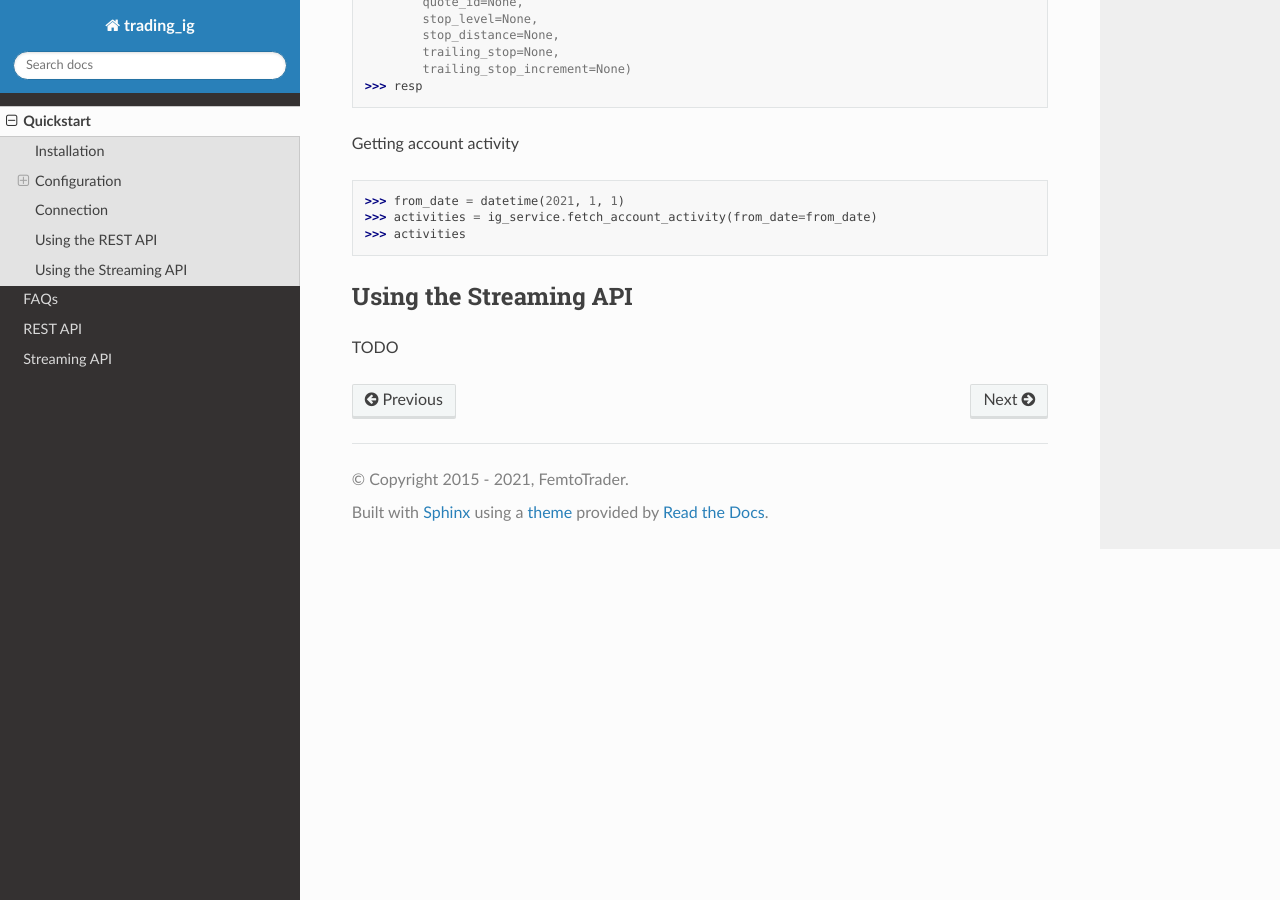
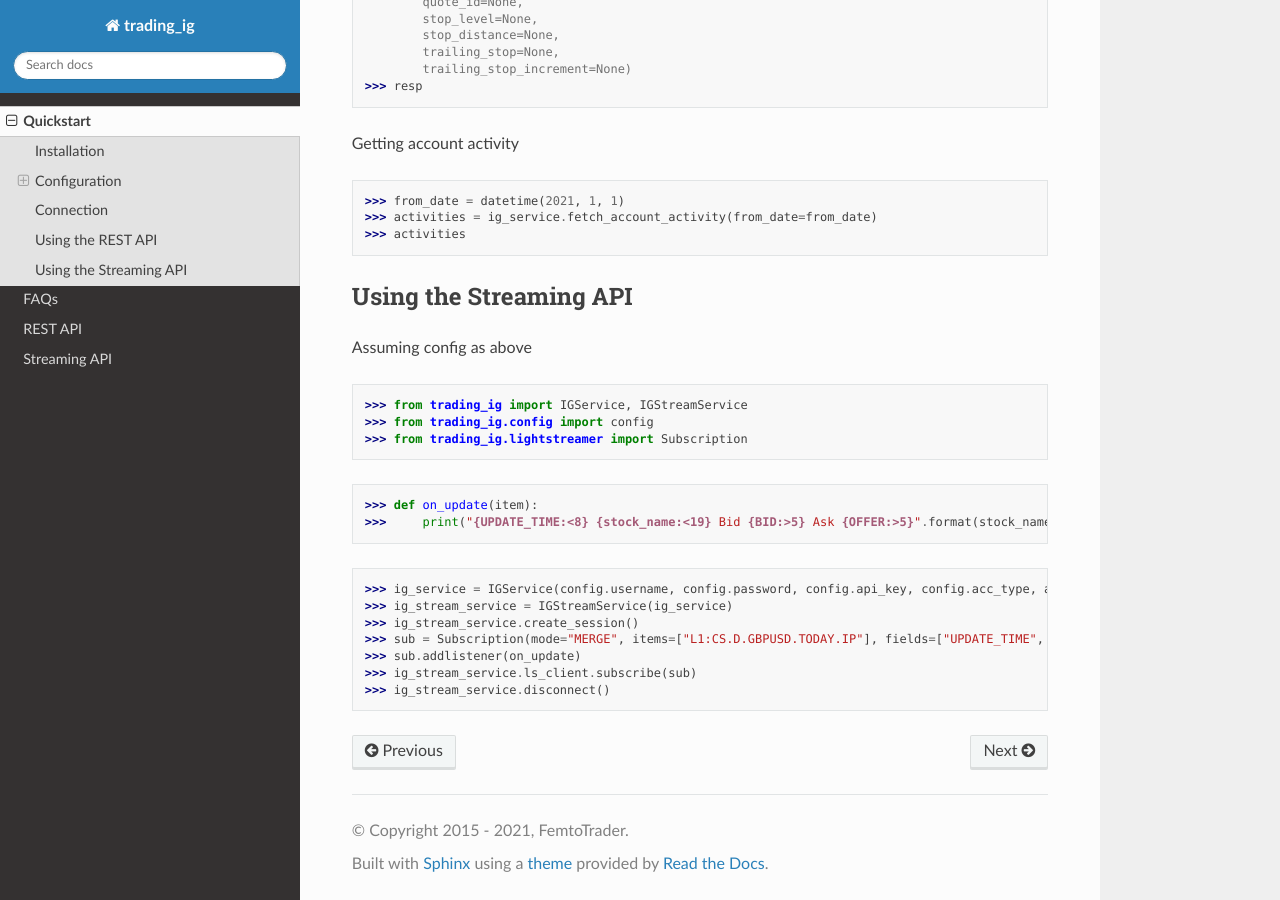
Before and after one commit to ig-python/trading-ig, a Sphinx documentation site: the page built from docs/source/quickstart.rst, in a window 1280 px wide and 900 px high, scrolled down 2231 px. Built offline with Sphinx 7.4.7 and the Read the Docs theme 2.0.0, drawn with Linux system fonts in a browser that asks for light colours.

Commit message:
Streaming quickstart example

```diff
--- a/docs/source/quickstart.rst
+++ b/docs/source/quickstart.rst
@@ -116,4 +116,19 @@ Getting account activity
 Using the Streaming API
 -----------------------
 
-TODO
+Assuming config as above
+
+>>> from trading_ig import IGService, IGStreamService
+>>> from trading_ig.config import config
+>>> from trading_ig.lightstreamer import Subscription
+
+>>> def on_update(item):
+>>>     print("{UPDATE_TIME:<8} {stock_name:<19} Bid {BID:>5} Ask {OFFER:>5}".format(stock_name=item["name"], **item["values"]))
+
+>>> ig_service = IGService(config.username, config.password, config.api_key, config.acc_type, acc_number=config.acc_number)
+>>> ig_stream_service = IGStreamService(ig_service)
+>>> ig_stream_service.create_session()
+>>> sub = Subscription(mode="MERGE", items=["L1:CS.D.GBPUSD.TODAY.IP"], fields=["UPDATE_TIME", "BID", "OFFER"])
+>>> sub.addlistener(on_update)
+>>> ig_stream_service.ls_client.subscribe(sub)
+>>> ig_stream_service.disconnect()
```
